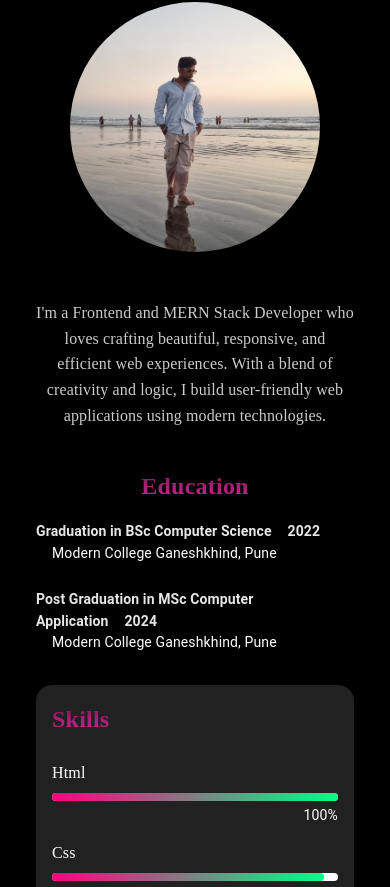
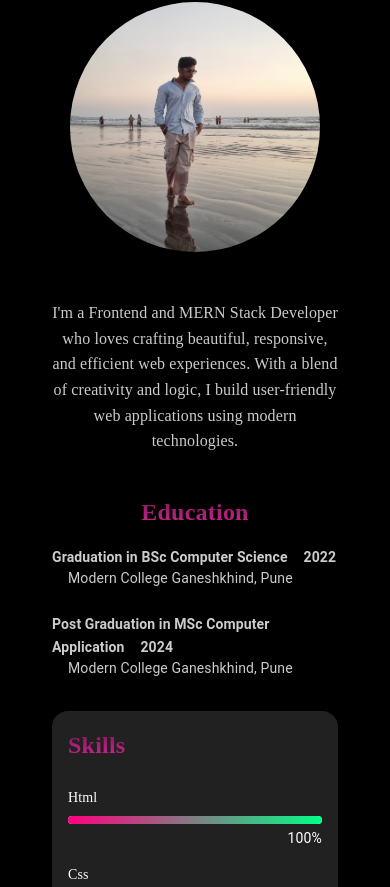
Before and after one commit to yashwalhekar/Myportfolio, a React (Create React App) app: page / in a window 390 px wide. Shown: the part 1103-1990 px from the top of the page. Built offline with nearby package versions, Linux system fonts and the light colour scheme.

Commit message:
my portfolio with mobile and laptop  views 2

```diff
--- a/src/pages/AboutMe.jsx
+++ b/src/pages/AboutMe.jsx
@@ -36,25 +36,26 @@ const AboutMe = ({ sectionStyle }) => {
       <Box
         sx={{
           display: "flex",
-          flexDirection: { xs: "column", md: "row" },
+          flexDirection: { xs: "column", lg: "row" },
           alignItems: "center",
           justifyContent: "center",
-          gap: { xs: 4, md: 6 },
+          gap: { xs: 4, md: 8, lg: 12 },
           mt: { xs: 4, md: 10 },
+          px: { xs: 2, md: 8, lg: 16 },
         }}
       >
         {/* Image */}
         <Box
           sx={{
-            width: { xs: 250, sm: 300, md: 400, lg: 550 },
-            height: { xs: 250, sm: 400, md: 400, lg: 650 },
+            width: { xs: 250, sm: 300, md: 400, lg: 500 },
+            height: { xs: 250, sm: 350, md: 550, lg: 650 },
             borderRadius: "50%",
             overflow: "hidden",
             boxShadow: "0 4px 20px rgba(0,0,0,0.3)",
             flexShrink: 0,
-            position: { lg: "absolute" }, // Only absolute on large screens
-            left: { lg: "-40px" }, // Move half outside screen
-            top: { lg: "170%" },
+            position: { md: "absolute", lg: "absolute" }, // Only absolute on large screens
+            left: { md: "-60px", lg: "-40px" }, // Move half outside screen
+            top: { lg: "150%", md: "190%" },
           }}
         >
           <img
@@ -68,10 +69,10 @@ const AboutMe = ({ sectionStyle }) => {
         <Box
           sx={{
             color: "white",
-            maxWidth: { xs: "100%", md: 900 },
+            maxWidth: { xs: "100%", lg: "60%" },
             px: { xs: 2, sm: 3 },
             mt: { xs: 2, md: 0 },
-            ml: { lg: "400px" },
+            ml: { md: "300px" },
           }}
         >
           <Typography
@@ -79,8 +80,8 @@ const AboutMe = ({ sectionStyle }) => {
             sx={{
               fontFamily: "KoHo",
               opacity: 0.8,
-              fontSize: { xs: 16, sm: 18, md: 24 },
-              textAlign: { xs: "center", lg: "start" },
+              fontSize: { xs: 16, sm: 18, md: 20, lg: 24 },
+              textAlign: { xs: "center", lg: "start", md: "start" },
             }}
           >
             I'm a Frontend and MERN Stack Developer who loves crafting
@@ -93,13 +94,13 @@ const AboutMe = ({ sectionStyle }) => {
           <Typography
             sx={{
               mt: 5,
-              fontSize: { xs: 24, md: 30 },
+              fontSize: { xs: 24, md: 25 },
               fontFamily: "koHo",
               background: "linear-gradient(0deg, #DB2799, #751552)",
               WebkitBackgroundClip: "text",
               WebkitTextFillColor: "transparent",
               fontWeight: "bold",
-              textAlign: { xs: "center", lg: "start" },
+              textAlign: { xs: "center", lg: "start", md: "start" },
             }}
           >
             Education
@@ -111,8 +112,8 @@ const AboutMe = ({ sectionStyle }) => {
                 variant="h6"
                 sx={{
                   fontWeight: 600,
-                  opacity: 0.9,
-                  fontSize: { xs: 14, md: 20, lg: 24 },
+                  opacity: 0.8,
+                  fontSize: { xs: 14, md: 16, lg: 24 },
                 }}
               >
                 Graduation in BSc Computer Science
@@ -120,7 +121,13 @@ const AboutMe = ({ sectionStyle }) => {
                   2022
                 </Box>
               </Typography>
-              <Typography sx={{ ml: 2, fontSize: { xs: 14, md: 14, lg: 16 } }}>
+              <Typography
+                sx={{
+                  ml: 2,
+                  fontSize: { xs: 14, md: 14, lg: 16 },
+                  opacity: 0.8,
+                }}
+              >
                 Modern College Ganeshkhind, Pune
               </Typography>
             </Box>
@@ -130,8 +137,8 @@ const AboutMe = ({ sectionStyle }) => {
                 variant="h6"
                 sx={{
                   fontWeight: 600,
-                  opacity: 0.9,
-                  fontSize: { xs: 14, md: 20, lg: 24 },
+                  opacity: 0.8,
+                  fontSize: { xs: 14, md: 16, lg: 24 },
                 }}
               >
                 Post Graduation in MSc Computer Application
@@ -139,7 +146,13 @@ const AboutMe = ({ sectionStyle }) => {
                   2024
                 </Box>
               </Typography>
-              <Typography sx={{ ml: 2, fontSize: { xs: 14, md: 14, lg: 16 } }}>
+              <Typography
+                sx={{
+                  ml: 2,
+                  fontSize: { xs: 14, md: 14, lg: 16 },
+                  opacity: 0.8,
+                }}
+              >
                 Modern College Ganeshkhind, Pune
               </Typography>
             </Box>
@@ -175,7 +188,7 @@ const AboutMe = ({ sectionStyle }) => {
                     sx={{
                       color: "white",
                       fontWeight: 500,
-                      fontSize: 16,
+                      fontSize: 14,
                       fontFamily: "koHo",
                     }}
                   >
--- a/src/pages/Home.jsx
+++ b/src/pages/Home.jsx
@@ -9,7 +9,7 @@ import Contact from "./Contact";
 import Footer from "./Footer";
 
 const sectionStyle = {
-  minHeight: { xs: "80vh", sm: "100vh" },
+  minHeight: { xs: "80vh", sm: "100vh", md: "70vh", lg: "70vh" },
   padding: "100px 20px",
   scrollMarginTop: "80px",
 };
@@ -25,7 +25,13 @@ const Home = () => {
           backgroundImage: `url(${laptop})`,
           backgroundSize: "cover",
           backgroundRepeat: "no-repeat",
-          backgroundPosition: { xs: "center -74px", sm: "center -84px" },
+          backgroundPosition: {
+            xs: "center -14px",
+            sm: "center -25px",
+            lg: "center 10px",
+            md: "center 50px",
+            xl: "center -30px",
+          },
           position: "relative",
           display: "flex",
           flexDirection: "column",
```
